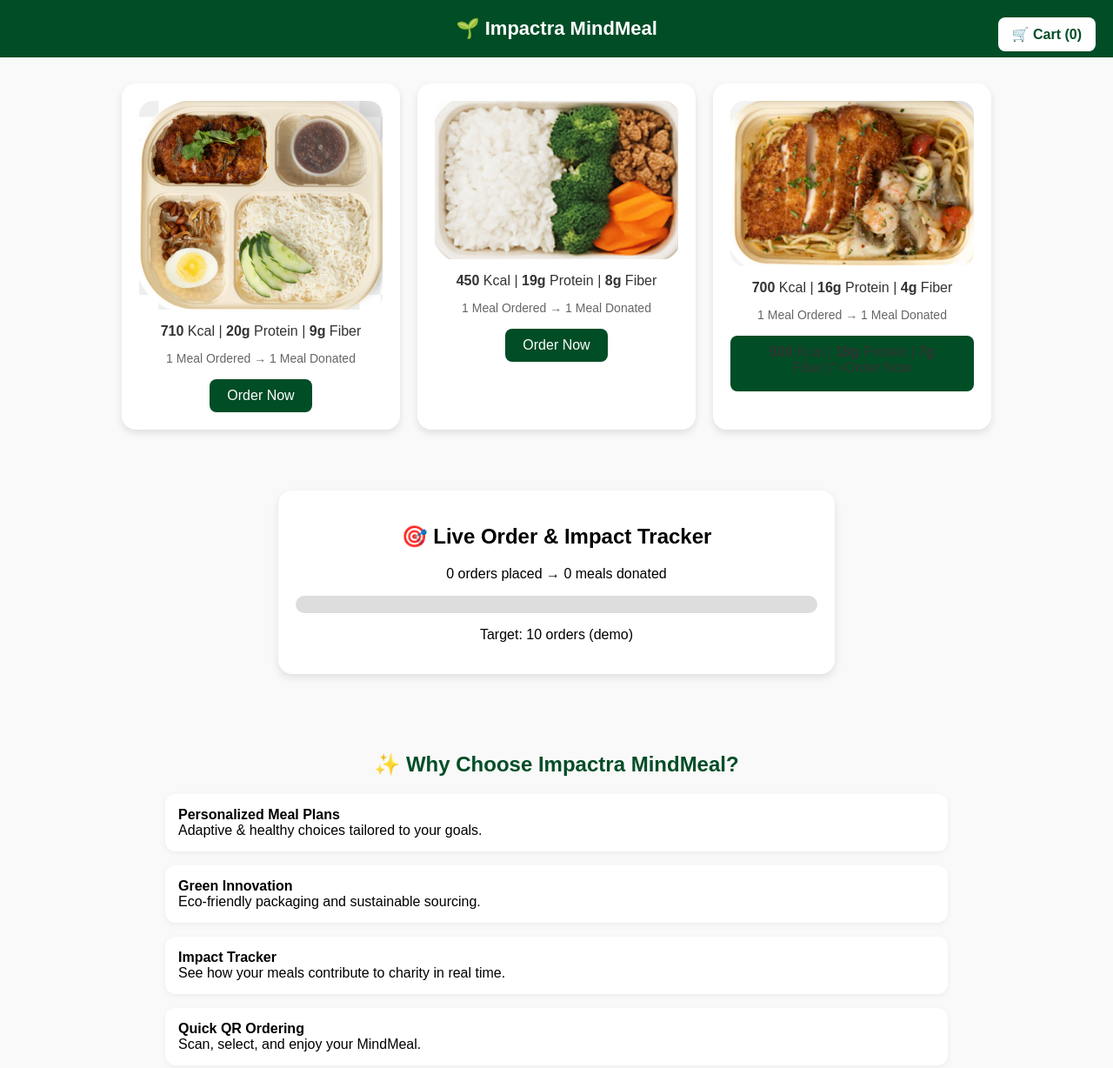
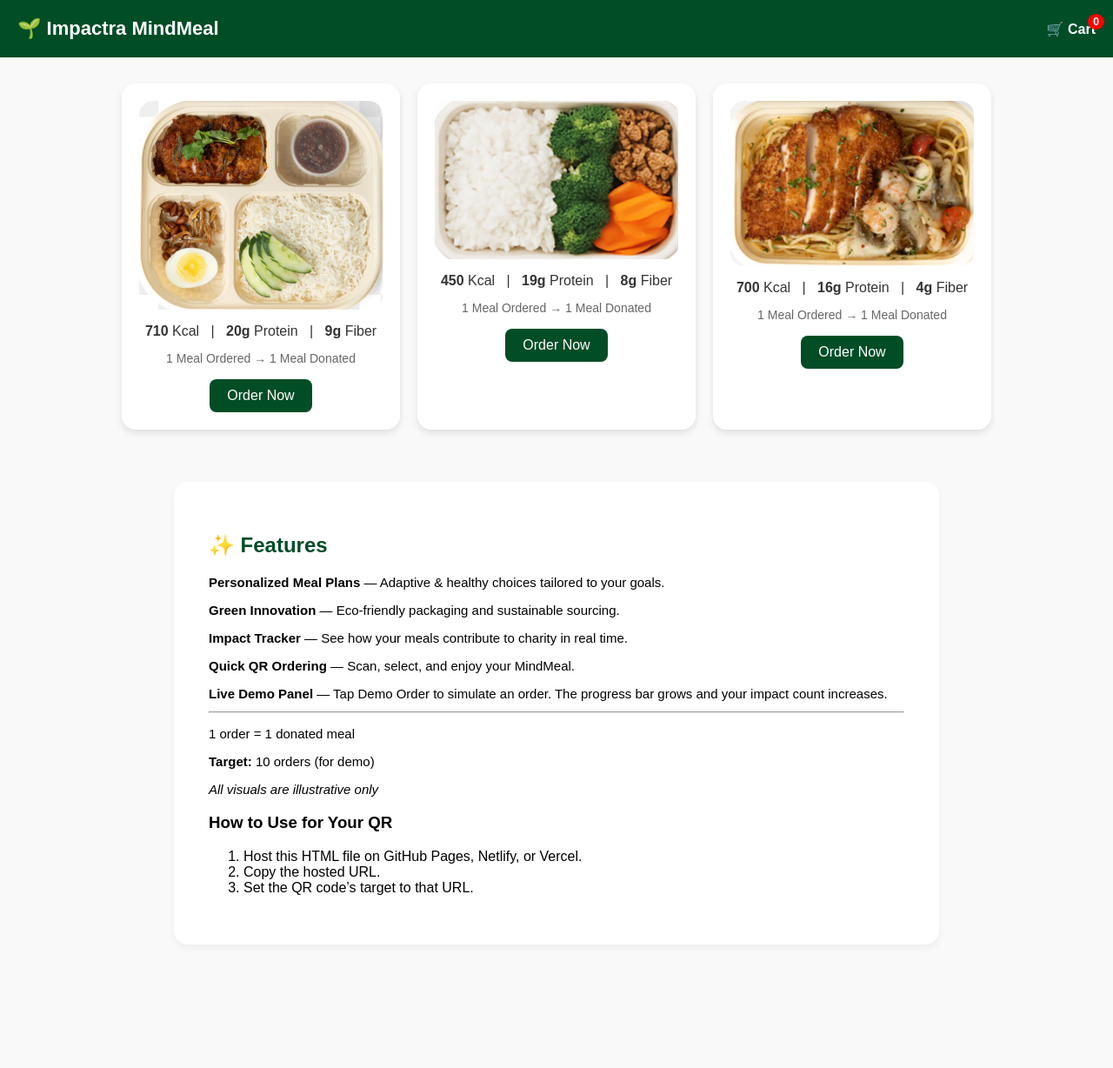
Before and after one commit to zhikai28/impactra-mindmeal-demo, a plain HTML site: page index.html in a window 1280 px wide. Shown: the top 1228 px of the page at 87% size. After the commit the page ends 1116 px from the top, so only its background shows below. Drawn offline with Linux system fonts and the light colour scheme.

Commit message:
index.html

```diff
--- a/index.html
+++ b/index.html
@@ -10,6 +10,7 @@
       background: #f9f9f9;
       margin: 0;
       padding: 0;
+      text-align: center;
     }
     header {
       background-color: #004d26;
@@ -17,38 +18,42 @@
       padding: 20px;
       font-size: 22px;
       font-weight: bold;
-      text-align: center;
+      display: flex;
+      justify-content: space-between;
+      align-items: center;
+    }
+    .cart {
       position: relative;
-    }
-    /* Cart Dropdown */
-    .cart {
-      position: absolute;
-      right: 20px;
-      top: 20px;
-      background: white;
-      color: #004d26;
-      padding: 10px 16px;
-      border-radius: 8px;
       cursor: pointer;
       font-size: 16px;
-      font-weight: bold;
+    }
+    .cart-count {
+      background: red;
+      color: white;
+      font-size: 12px;
+      padding: 2px 6px;
+      border-radius: 50%;
+      position: absolute;
+      top: -8px;
+      right: -10px;
     }
     .cart-dropdown {
       display: none;
       position: absolute;
-      right: 20px;
-      top: 60px;
+      top: 30px;
+      right: 0;
       background: white;
       border: 1px solid #ddd;
-      border-radius: 10px;
-      width: 250px;
-      box-shadow: 0 4px 10px rgba(0,0,0,0.1);
+      border-radius: 8px;
+      box-shadow: 0 4px 8px rgba(0,0,0,0.1);
+      width: 200px;
+      text-align: left;
       z-index: 10;
     }
     .cart-dropdown ul {
       list-style: none;
+      padding: 10px;
       margin: 0;
-      padding: 10px;
     }
     .cart-dropdown ul li {
       padding: 6px 0;
@@ -58,8 +63,6 @@
     .cart-dropdown ul li:last-child {
       border-bottom: none;
     }
-
-    /* Meals */
     .menu {
       display: grid;
       grid-template-columns: repeat(auto-fit, minmax(280px, 1fr));
@@ -73,7 +76,6 @@
       border-radius: 16px;
       padding: 20px;
       box-shadow: 0 4px 8px rgba(0,0,0,0.1);
-      text-align: center;
     }
     .meal-card img {
       width: 100%;
@@ -99,46 +101,21 @@
       font-size: 16px;
       cursor: pointer;
     }
-
-    /* Order Tracker */
-    .tracker {
-      max-width: 600px;
-      margin: 40px auto;
-      padding: 20px;
-      text-align: center;
-      background: white;
+    .features {
+      background: #fff;
+      padding: 40px;
+      text-align: left;
+      max-width: 800px;
+      margin: 30px auto;
       border-radius: 16px;
-      box-shadow: 0 4px 10px rgba(0,0,0,0.1);
-    }
-    .progress {
-      height: 20px;
-      background: #ddd;
-      border-radius: 10px;
-      overflow: hidden;
-      margin-top: 10px;
-    }
-    .progress-bar {
-      height: 100%;
-      width: 0;
-      background: #004d26;
-      transition: width 0.3s;
-    }
-    .features {
-      padding: 30px;
-      max-width: 900px;
-      margin: auto;
+      box-shadow: 0 4px 8px rgba(0,0,0,0.05);
     }
     .features h2 {
       color: #004d26;
-      text-align: center;
-      margin-bottom: 20px;
     }
     .features p {
-      background: white;
-      padding: 15px;
-      border-radius: 12px;
-      margin-bottom: 15px;
-      box-shadow: 0 2px 6px rgba(0,0,0,0.05);
+      font-size: 15px;
+      margin-bottom: 12px;
     }
   </style>
 </head>
@@ -146,11 +123,13 @@
 
   <header>
     🌱 Impactra MindMeal
-    <div class="cart" onclick="toggleCart()">🛒 Cart (<span id="cartCount">0</span>)</div>
-    <div class="cart-dropdown" id="cartDropdown">
-      <ul id="cartItems">
-        <li>No items added yet</li>
-      </ul>
+    <div class="cart" onclick="toggleCart()">
+      🛒 Cart <span id="cart-count" class="cart-count">0</span>
+      <div class="cart-dropdown" id="cart-dropdown">
+        <ul id="cart-items">
+          <li>Your cart is empty.</li>
+        </ul>
+      </div>
     </div>
   </header>
 
@@ -160,7 +139,7 @@
     <div class="meal-card">
       <img src="meal1.png" alt="Nasi Lemak Ayam Berempah">
       <div class="nutrition">
-        <b>710</b> Kcal | <b>20g</b> Protein | <b>9g</b> Fiber
+        <b>710</b> Kcal &nbsp; | &nbsp; <b>20g</b> Protein &nbsp; | &nbsp; <b>9g</b> Fiber
       </div>
       <p class="donation">1 Meal Ordered → 1 Meal Donated</p>
       <button onclick="addToCart('Nasi Lemak Ayam Berempah')">Order Now</button>
@@ -170,7 +149,7 @@
     <div class="meal-card">
       <img src="meal2.png" alt="Rice Bowl">
       <div class="nutrition">
-        <b>450</b> Kcal | <b>19g</b> Protein | <b>8g</b> Fiber
+        <b>450</b> Kcal &nbsp; | &nbsp; <b>19g</b> Protein &nbsp; | &nbsp; <b>8g</b> Fiber
       </div>
       <p class="donation">1 Meal Ordered → 1 Meal Donated</p>
       <button onclick="addToCart('Rice Bowl')">Order Now</button>
@@ -180,68 +159,56 @@
     <div class="meal-card">
       <img src="meal3.png" alt="Spaghetti Aglio Olio">
       <div class="nutrition">
-        <b>700</b> Kcal | <b>16g</b> Protein | <b>4g</b> Fiber
+        <b>700</b> Kcal &nbsp; | &nbsp; <b>16g</b> Protein &nbsp; | &nbsp; <b>4g</b> Fiber
       </div>
       <p class="donation">1 Meal Ordered → 1 Meal Donated</p>
-      <button onclick="addToCart('Spaghetti Aglio Olio">
-      <div class="nutrition">
-        <b>500</b> Kcal | <b>18g</b> Protein | <b>7g</b> Fiber')">Order Now</button>
+      <button onclick="addToCart('Spaghetti Aglio Olio')">Order Now</button>
     </div>
-  </div>
-
-  <!-- Order Tracker -->
-  <div class="tracker">
-    <h2>🎯 Live Order & Impact Tracker</h2>
-    <p><span id="ordersCount">0</span> orders placed → <span id="donatedMeals">0</span> meals donated</p>
-    <div class="progress">
-      <div class="progress-bar" id="progressBar"></div>
-    </div>
-    <p>Target: 10 orders (demo)</p>
   </div>
 
   <!-- Features Section -->
   <div class="features">
-    <h2>✨ Why Choose Impactra MindMeal?</h2>
-    <p><b>Personalized Meal Plans</b><br>Adaptive & healthy choices tailored to your goals.</p>
-    <p><b>Green Innovation</b><br>Eco-friendly packaging and sustainable sourcing.</p>
-    <p><b>Impact Tracker</b><br>See how your meals contribute to charity in real time.</p>
-    <p><b>Quick QR Ordering</b><br>Scan, select, and enjoy your MindMeal.</p>
-    <p><b>Live Demo Panel</b><br>Tap Demo Order to simulate an order. The progress bar grows and your impact count increases.</p>
-    <p style="font-size:14px; color:#666;">1 order = 1 donated meal | Target: 10 orders (for demo)<br>All visuals are illustrative only</p>
+    <h2>✨ Features</h2>
+    <p><b>Personalized Meal Plans</b> — Adaptive & healthy choices tailored to your goals.</p>
+    <p><b>Green Innovation</b> — Eco-friendly packaging and sustainable sourcing.</p>
+    <p><b>Impact Tracker</b> — See how your meals contribute to charity in real time.</p>
+    <p><b>Quick QR Ordering</b> — Scan, select, and enjoy your MindMeal.</p>
+    <p><b>Live Demo Panel</b> — Tap Demo Order to simulate an order. The progress bar grows and your impact count increases.</p>
+    <hr>
+    <p>1 order = 1 donated meal</p>
+    <p><b>Target:</b> 10 orders (for demo)</p>
+    <p><i>All visuals are illustrative only</i></p>
+    <h3>How to Use for Your QR</h3>
+    <ol>
+      <li>Host this HTML file on GitHub Pages, Netlify, or Vercel.</li>
+      <li>Copy the hosted URL.</li>
+      <li>Set the QR code’s target to that URL.</li>
+    </ol>
   </div>
 
   <script>
     let cart = [];
-    let orderCount = 0;
-
-    function addToCart(mealName) {
-      cart.push(mealName);
-      orderCount++;
+    function addToCart(meal) {
+      cart.push(meal);
       updateCart();
-      updateTracker();
     }
-
     function updateCart() {
-      document.getElementById('cartCount').textContent = cart.length;
-      const cartItems = document.getElementById('cartItems');
-      cartItems.innerHTML = '';
-      cart.forEach((item, index) => {
-        const li = document.createElement('li');
-        li.textContent = `${index + 1}. ${item}`;
-        cartItems.appendChild(li);
-      });
+      document.getElementById('cart-count').textContent = cart.length;
+      const cartItems = document.getElementById('cart-items');
+      cartItems.innerHTML = "";
+      if (cart.length === 0) {
+        cartItems.innerHTML = "<li>Your cart is empty.</li>";
+      } else {
+        cart.forEach(item => {
+          let li = document.createElement("li");
+          li.textContent = item;
+          cartItems.appendChild(li);
+        });
+      }
     }
-
-    function updateTracker() {
-      document.getElementById('ordersCount').textContent = orderCount;
-      document.getElementById('donatedMeals').textContent = orderCount;
-      const progress = Math.min((orderCount / 10) * 100, 100);
-      document.getElementById('progressBar').style.width = progress + '%';
-    }
-
     function toggleCart() {
-      const dropdown = document.getElementById('cartDropdown');
-      dropdown.style.display = dropdown.style.display === 'block' ? 'none' : 'block';
+      const dropdown = document.getElementById('cart-dropdown');
+      dropdown.style.display = dropdown.style.display === "block" ? "none" : "block";
     }
   </script>
 
```
